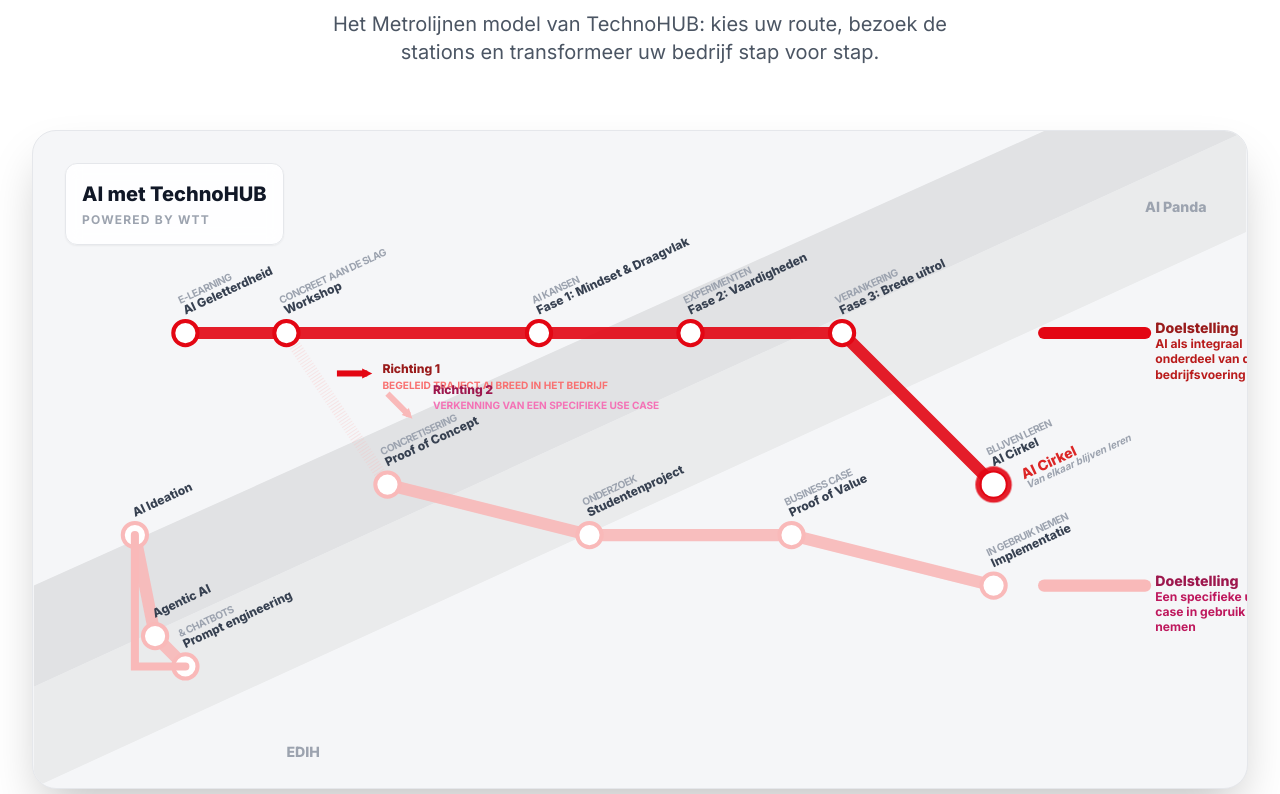
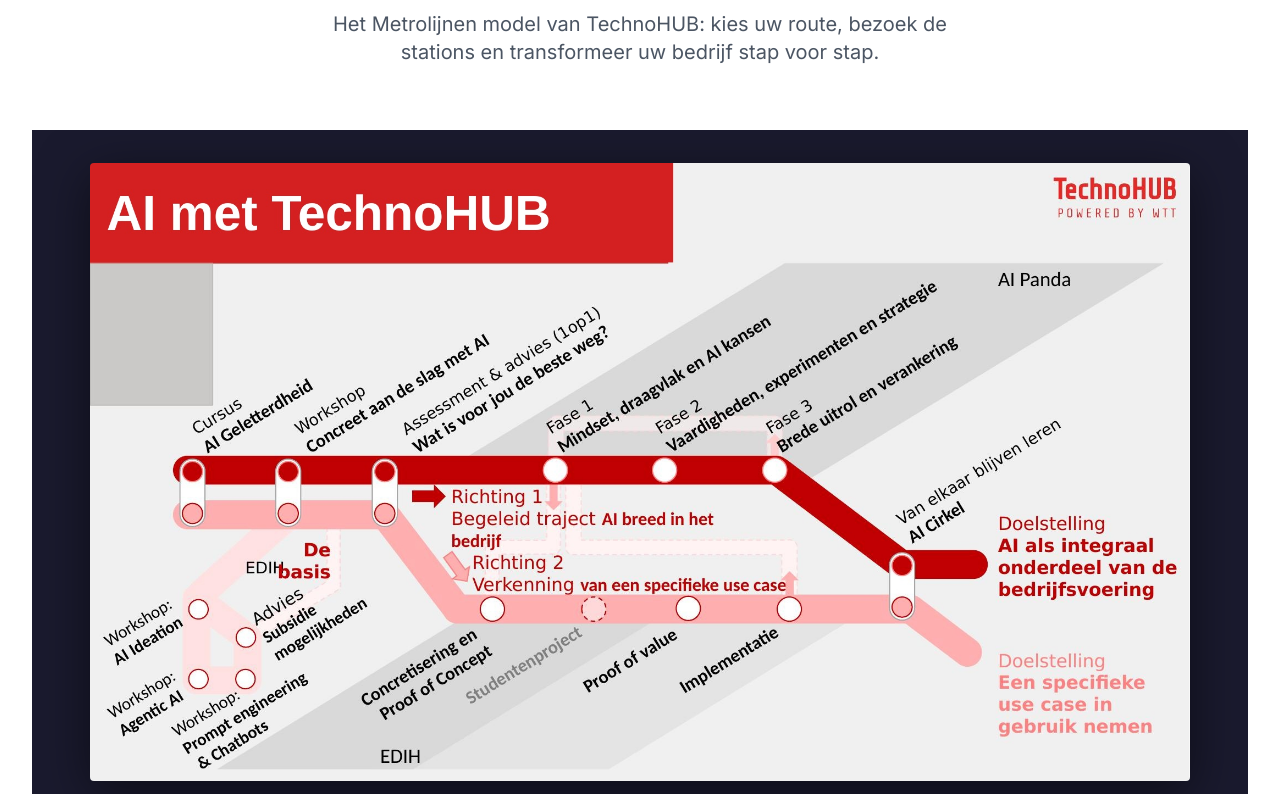
Before and after one commit to HeyoB-ai/TechnohubAI, a React (Vite) app: page / in a window 1280 px wide. Shown: the part 1526-2320 px from the top of the page. Built offline with nearby package versions, Linux system fonts and the light colour scheme.

Commit message:
refactor(MetroMap): replace SVG component with iframe pointing to metrolijn_interactief.html
Co-Authored-By: Claude Sonnet 4.6 <noreply@anthropic.com>

```diff
--- a/components/MetroMap.tsx
+++ b/components/MetroMap.tsx
@@ -1,6 +1,5 @@
 
-import React, { useState } from 'react';
-import { METRO_LINES, COLORS } from '../constants';
+import React from 'react';
 import { Station } from '../types';
 
 interface MetroMapProps {
@@ -8,137 +7,14 @@ interface MetroMapProps {
   interactive?: boolean;
 }
 
-const MetroMap: React.FC<MetroMapProps> = ({ onStationClick, interactive = true }) => {
-  const [hoveredStation, setHoveredStation] = useState<string | null>(null);
-
-  const getLinePath = (stations: Station[]) => {
-    if (stations.length === 0) return "";
-    return `M ${stations[0].x} ${stations[0].y} ` +
-           stations.slice(1).map(s => `L ${s.x} ${s.y}`).join(" ");
-  };
-
+const MetroMap: React.FC<MetroMapProps> = () => {
   return (
-    <div className="relative w-full aspect-[1200/650] bg-[#F5F6F8] rounded-3xl border border-gray-200 overflow-hidden shadow-2xl">
-      <svg
-        viewBox="0 0 1200 650"
-        className="w-full h-full"
-        preserveAspectRatio="xMidYMid meet"
-      >
-        {/* Background Diagonal Stripes - Image 2 Style */}
-        <path d="M 0 650 L 1200 100 L 1200 0 L 0 550 Z" fill="#EAEBEC" />
-        <path d="M 0 550 L 1200 0 L 1000 0 L 0 450 Z" fill="#E1E2E4" />
-
-        {/* Branding Markers */}
-        <text x="1100" y="80" className="text-[14px] font-black fill-gray-400">AI Panda</text>
-        <text x="250" y="620" className="text-[14px] font-black fill-gray-400">EDIH</text>
-
-        {/* Directions & Zone Labels */}
-        <g transform="translate(300, 240)">
-          <path d="M 0 0 L 30 0" stroke={COLORS.red} strokeWidth="6" />
-          <path d="M 25 -5 L 35 0 L 25 5 Z" fill={COLORS.red} />
-          <text x="45" y="0" className="text-[12px] font-black fill-red-800">Richting 1</text>
-          <text x="45" y="15" className="text-[10px] font-bold fill-red-400 uppercase">Begeleid traject AI breed in het bedrijf</text>
-        </g>
-
-        <g transform="translate(350, 260) rotate(45)">
-          <path d="M 0 0 L 30 0" stroke={COLORS.pink} strokeWidth="6" />
-          <path d="M 25 -5 L 35 0 L 25 5 Z" fill={COLORS.pink} />
-          <text x="45" y="0" transform="rotate(-45)" className="text-[12px] font-black fill-pink-800">Richting 2</text>
-          <text x="45" y="15" transform="rotate(-45)" className="text-[10px] font-bold fill-pink-400 uppercase">Verkenning van een specifieke use case</text>
-        </g>
-
-        {/* Connecting Lines (Strategic Choice) */}
-        <path d="M 250 200 L 350 350" stroke={COLORS.pink} strokeWidth="12" strokeDasharray="1 2" fill="none" opacity="0.3" />
-
-        {/* Render Lines */}
-        {METRO_LINES.map((line) => (
-          <g key={line.id}>
-            <path
-              d={getLinePath(line.stations)}
-              fill="none"
-              stroke={line.color_hint}
-              strokeWidth="12"
-              strokeLinecap="round"
-              strokeLinejoin="round"
-              className="metro-line opacity-90 transition-all duration-300"
-            />
-          </g>
-        ))}
-
-        {/* Goals / Doelstellingen */}
-        <g transform="translate(1000, 200)">
-          <path d="M 0 0 L 100 0" stroke={COLORS.red} strokeWidth="12" strokeLinecap="round" />
-          <text x="110" y="0" className="text-[14px] font-black fill-red-800">Doelstelling</text>
-          <text x="110" y="15" className="text-[12px] font-bold fill-red-700">AI als integraal</text>
-          <text x="110" y="30" className="text-[12px] font-bold fill-red-700">onderdeel van de</text>
-          <text x="110" y="45" className="text-[12px] font-bold fill-red-700">bedrijfsvoering</text>
-        </g>
-
-        <g transform="translate(1000, 450)">
-          <path d="M 0 0 L 100 0" stroke={COLORS.pink} strokeWidth="12" strokeLinecap="round" />
-          <text x="110" y="0" className="text-[14px] font-black fill-pink-800">Doelstelling</text>
-          <text x="110" y="15" className="text-[12px] font-bold fill-pink-700">Een specifieke use</text>
-          <text x="110" y="30" className="text-[12px] font-bold fill-pink-700">case in gebruik</text>
-          <text x="110" y="45" className="text-[12px] font-bold fill-pink-700">nemen</text>
-        </g>
-
-        {/* Render Stations */}
-        {METRO_LINES.map((line) => (
-          <g key={`${line.id}-stations`}>
-            {line.stations.map((station) => (
-              <g
-                key={station.id}
-                className="cursor-pointer group"
-                onClick={() => interactive && onStationClick(station)}
-                onMouseEnter={() => setHoveredStation(station.id)}
-                onMouseLeave={() => setHoveredStation(null)}
-              >
-                <circle
-                  cx={station.x}
-                  cy={station.y}
-                  r="12"
-                  fill="white"
-                  stroke={line.color_hint}
-                  strokeWidth="4"
-                  className="transition-all duration-200"
-                />
-
-                {/* Slanted / Vertical Labels based on position */}
-                <g transform={`translate(${station.x}, ${station.y - 18}) rotate(-25)`}>
-                  <text x="0" y="-12" className="text-[10px] font-bold fill-gray-400 uppercase tracking-tighter">
-                    {station.subLabel}
-                  </text>
-                  <text x="0" y="0" className={`text-[12px] font-black transition-all ${hoveredStation === station.id ? 'fill-black' : 'fill-gray-700'}`}>
-                    {station.name}
-                  </text>
-                </g>
-              </g>
-            ))}
-          </g>
-        ))}
-
-        {/* Ideation Branch Connector */}
-        <path d="M 100 400 L 100 530 L 150 530" stroke={COLORS.pink} strokeWidth="8" fill="none" strokeLinecap="round" />
-
-        {/* Specific "AI Cirkel" Terminal */}
-        <g transform="translate(950, 350)">
-           <circle r="18" fill={COLORS.red} className="animate-pulse" />
-           <circle r="12" fill="white" />
-           <g transform="translate(30, -5) rotate(-25)">
-              <text x="0" y="0" className="text-[14px] font-black fill-red-600">AI Cirkel</text>
-              <text x="0" y="10" className="text-[10px] font-bold fill-gray-400 italic">Van elkaar blijven leren</text>
-           </g>
-        </g>
-      </svg>
-
-      {/* Legend / Overlay */}
-      <div className="absolute top-8 left-8">
-        <div className="bg-white/90 backdrop-blur p-4 rounded-xl border border-gray-200 shadow-sm">
-          <h4 className="text-xl font-black mb-1">AI met TechnoHUB</h4>
-          <p className="text-xs font-bold text-gray-400 uppercase tracking-widest">Powered by WTT</p>
-        </div>
-      </div>
-    </div>
+    <iframe
+      src="/metrolijn_interactief.html"
+      width="100%"
+      style={{ border: 'none', aspectRatio: '16/9' }}
+      title="AI met TechnoHUB Metrolijn"
+    />
   );
 };
 
```
